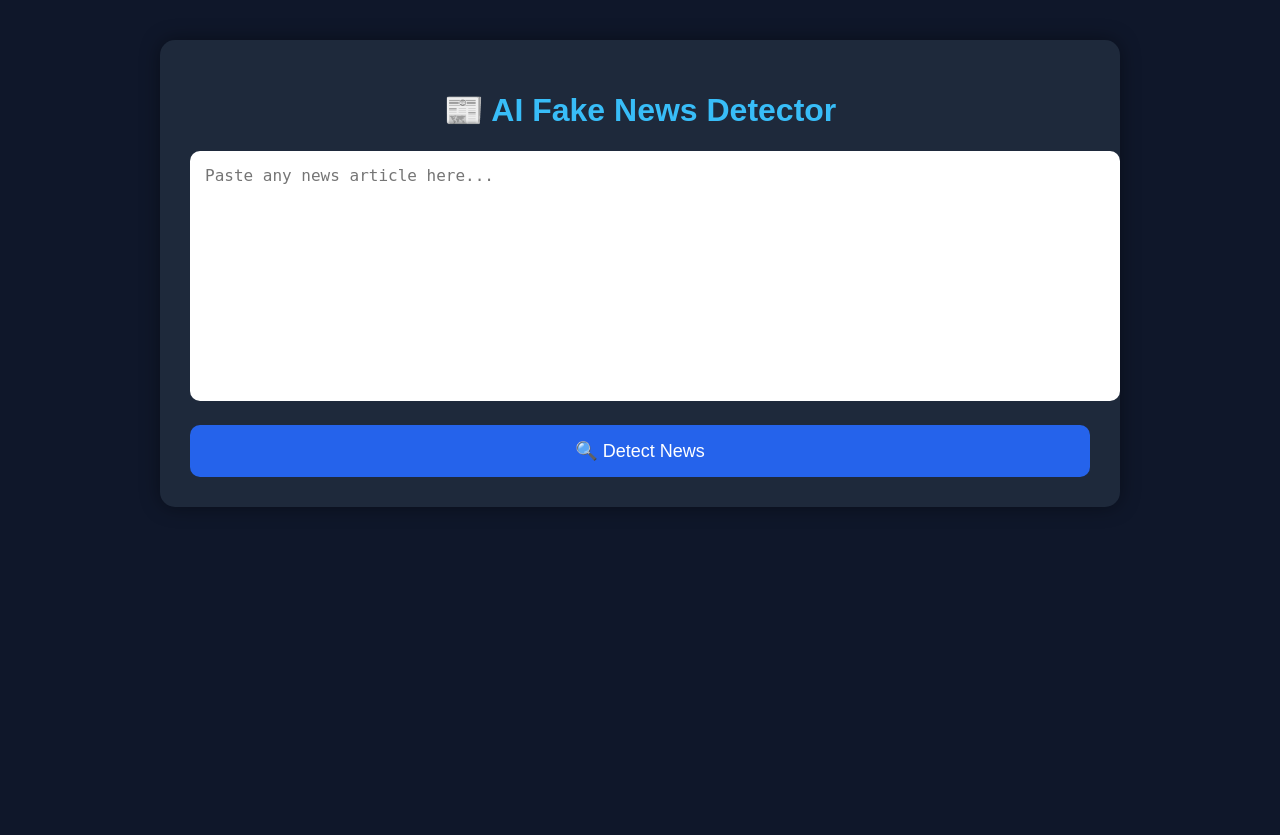
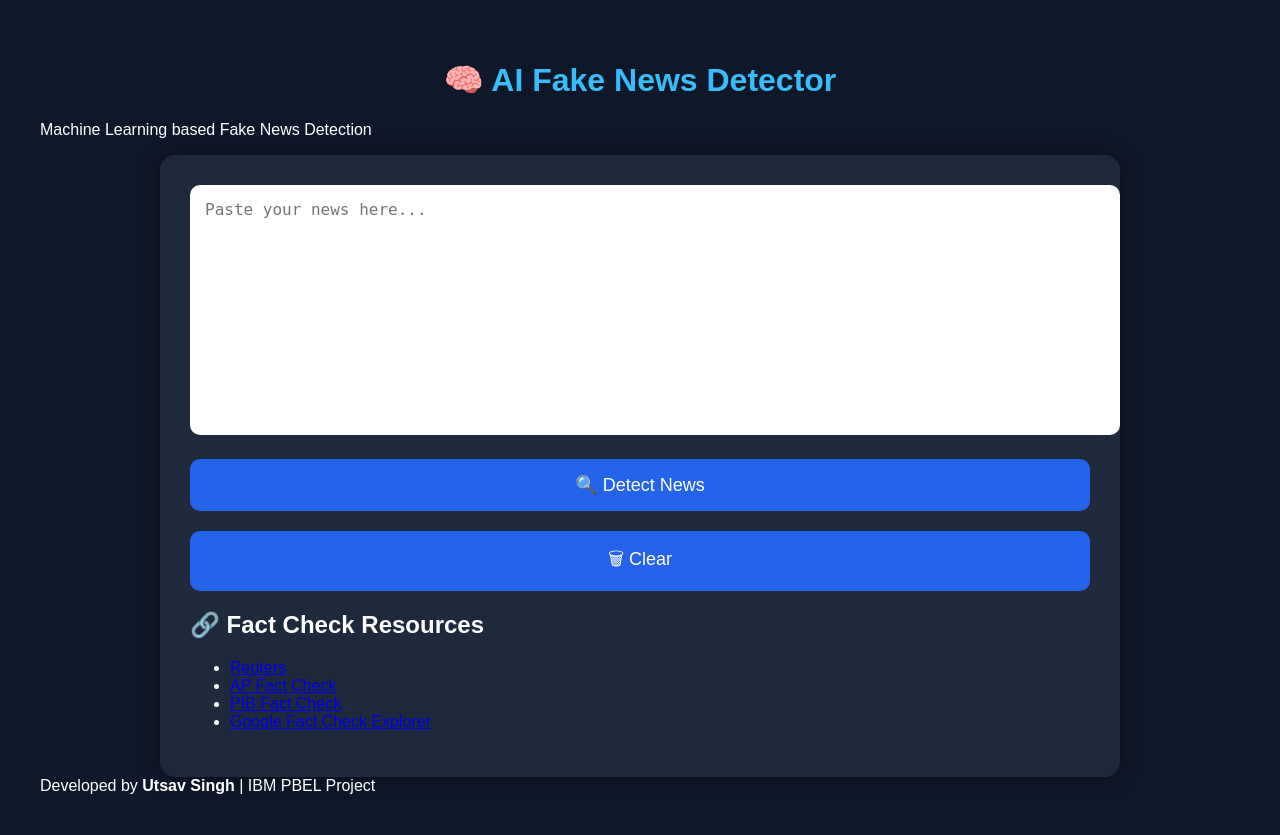
Before and after one commit to utsavsinghthc-cmd/AI-Fake-News-Detector, a Flask app: page / in a window 1280 px wide. Before the commit the page ends 507 px from the top, so only its background shows below. Run offline with Flask 3, Linux system fonts and the light colour scheme; parts of the project's set-up code (start-up, migrations or seed data) failed here and were passed over.

Commit message:
Update index.html

```diff
--- a/templates/index.html
+++ b/templates/index.html
@@ -1,69 +1,65 @@
 <!DOCTYPE html>
 <html lang="en">
+<head>
+<meta charset="UTF-8">
+<meta name="viewport" content="width=device-width, initial-scale=1.0">
+<title>AI Fake News Detector</title>
+<link rel="stylesheet" href="{{ url_for('static', filename='style.css') }}">
+</head>
+<body>
+<header class="header">
+  <h1>🧠 AI Fake News Detector</h1>
+  <p>Machine Learning based Fake News Detection</p>
+</header>
 
-<head>
+<main class="container">
+<div class="card">
+<form action="/predict" method="POST">
+<textarea name="news" placeholder="Paste your news here..." required>{{ news if news else "" }}</textarea>
 
-<meta charset="UTF-8">
-
-<meta name="viewport" content="width=device-width, initial-scale=1.0">
-
-<title>AI Fake News Detector</title>
-
-<link rel="stylesheet" href="{{ url_for('static', filename='style.css') }}">
-
-</head>
-
-<body>
-
-<div class="container">
-
-<h1>📰 AI Fake News Detector</h1>
-
-<form action="/predict" method="POST">
-
-<textarea
-name="news"
-placeholder="Paste any news article here..."
-required>{{ news if news else "" }}</textarea>
-
-<button type="submit">
-🔍 Detect News
-</button>
-
+<div class="buttons">
+<button type="submit">🔍 Detect News</button>
+<button type="button" onclick="document.querySelector('textarea').value=''">🗑 Clear</button>
+</div>
 </form>
+</div>
 
 {% if prediction %}
+<div class="card">
+<h2 class="{% if 'FAKE' in prediction %}fake{% else %}real{% endif %}">
+{{ prediction }}
+</h2>
 
-<div class="result">
+<p><strong>Confidence:</strong> {{ confidence }}%</p>
 
-{% if "FAKE" in prediction %}
+<div class="progress">
+<div class="progress-fill" style="width:{{ confidence }}%"></div>
+</div>
 
-<h2 class="fake">{{ prediction }}</h2>
-
-{% else %}
-
-<h2 class="real">{{ prediction }}</h2>
-
-{% endif %}
-
-<h3>
-Confidence : {{ confidence }}%
-</h3>
+<h3>🤖 AI Explanation</h3>
+<p style="white-space:pre-line">{{ explanation }}</p>
 
 <hr>
 
-<h2>🤖 AI Explanation</h2>
-
-<p style="white-space: pre-line;">
-{{ explanation }}
-</p>
-
+<h3>📊 Statistics</h3>
+<p>Words : {{ word_count }}</p>
+<p>Characters : {{ character_count }}</p>
 </div>
-
 {% endif %}
 
-</div>
+<section class="card">
+<h2>🔗 Fact Check Resources</h2>
+<ul>
+<li><a href="https://www.reuters.com/fact-check/" target="_blank">Reuters</a></li>
+<li><a href="https://apnews.com/hub/ap-fact-check" target="_blank">AP Fact Check</a></li>
+<li><a href="https://factcheck.pib.gov.in/" target="_blank">PIB Fact Check</a></li>
+<li><a href="https://toolbox.google.com/factcheck/explorer" target="_blank">Google Fact Check Explorer</a></li>
+</ul>
+</section>
+</main>
 
+<footer>
+Developed by <strong>Utsav Singh</strong> | IBM PBEL Project
+</footer>
 </body>
-
 </html>
```
